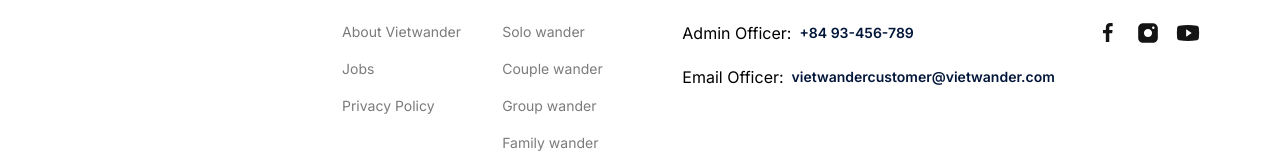
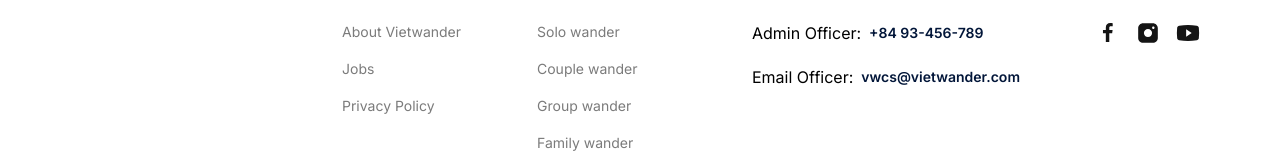
Before and after one commit to quangnvo/vietwander, a Next.js app: page / in a window 1280 px wide. Shown: the part 4383-4539 px from the top of the page. Built offline with nearby package versions, Linux system fonts and the light colour scheme.

Commit message:
change email contact

```diff
--- a/constants/index.ts
+++ b/constants/index.ts
@@ -65,7 +65,7 @@
   title: "Contact Us",
   links: [
     { label: "Admin Officer", value: "+84 93-456-789" },
-    { label: "Email Officer", value: "vietwandercustomer@vietwander.com" },
+    { label: "Email Officer", value: "vwcs@vietwander.com" },
   ],
 };
 
```
